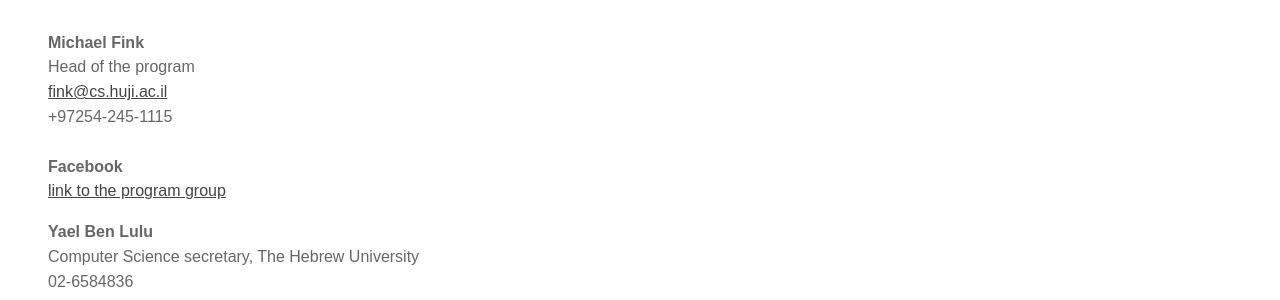
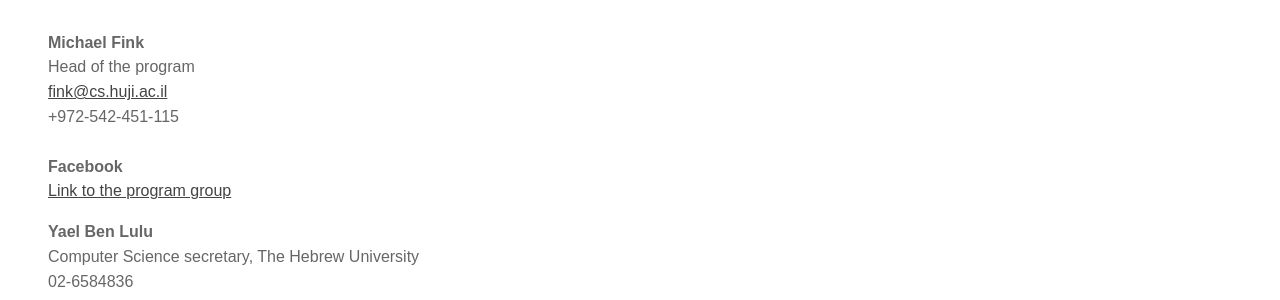
Before and after one commit to bsc-des/csd.degree, a Jekyll site: the page built from en/contact.md, in a window 1280 px wide. Shown: the part 171-471 px from the top of the page. Built offline with Jekyll 4.4.1, drawn with Linux system fonts in a browser that asks for light colours; some web fonts are replaced.

Commit message:
Update Pages English “contact”

```diff
--- a/en/contact.md
+++ b/en/contact.md
@@ -7,10 +7,10 @@
 **Michael Fink**\
 Head of the program\
 [fink@cs.huji.ac.il](mailto:fink@cs.huji.ac.il)\
-+97254-245-1115\
++972-542-451-115\
 \
 **Facebook**\
-[link to the program group](https://www.facebook.com/groups/245308742161814)
+[Link to the program group](https://www.facebook.com/groups/245308742161814)
 
 **Yael Ben Lulu**\
 Computer Science secretary, The Hebrew University\
```
